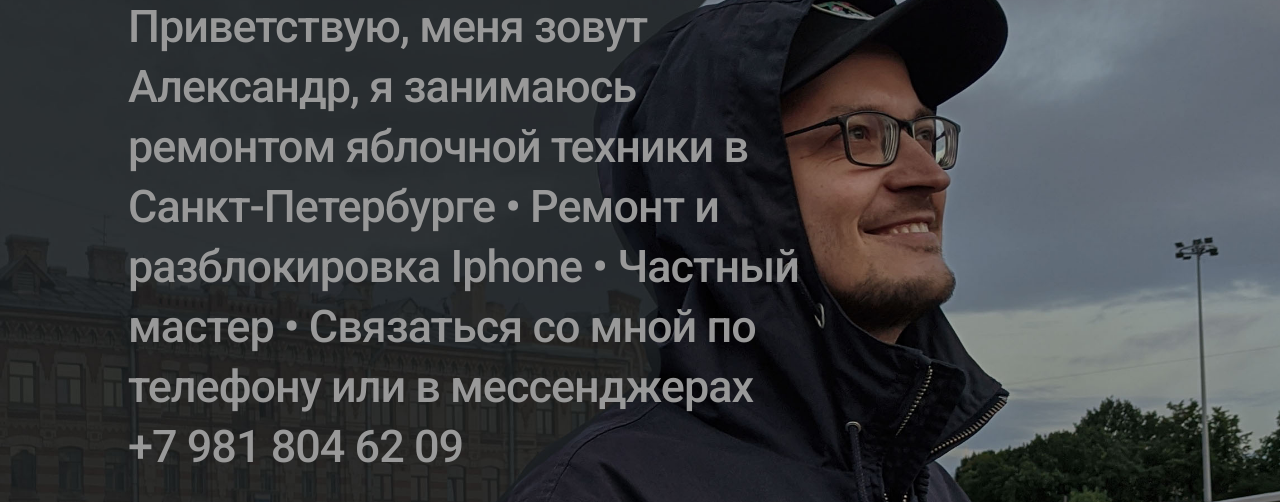
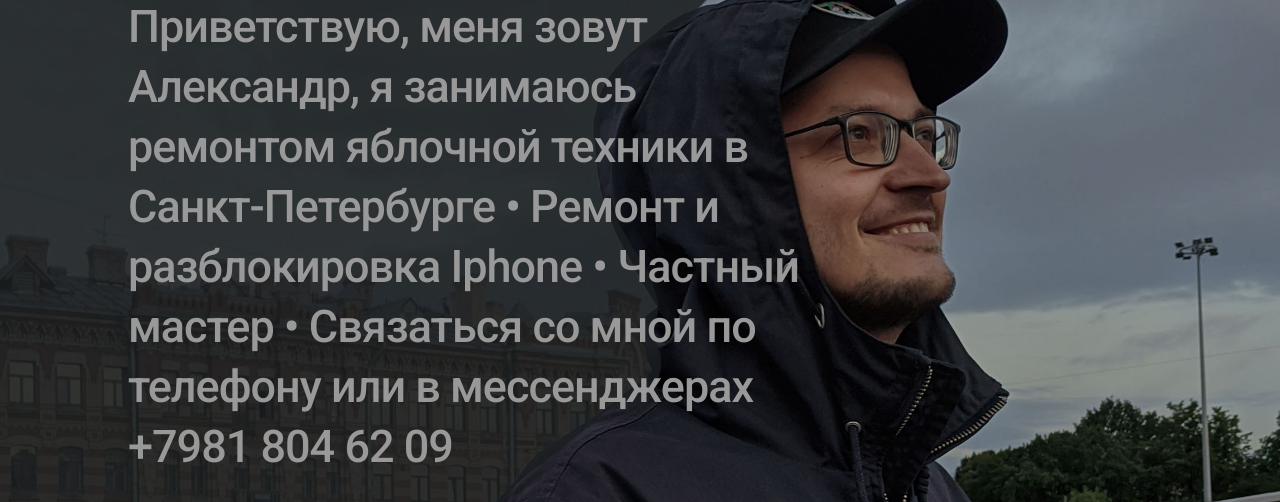
Before and after one commit to alexdelnik/alexdelnik.io, a plain HTML site: page index.html in a window 1280 px wide. Shown: the part 178-680 px from the top of the page. Drawn offline with Linux system fonts and the light colour scheme.

Commit message:
Update index.html

```diff
--- a/index.html
+++ b/index.html
@@ -48,7 +48,7 @@
 			<p> Приветствую, меня зовут Александр, я занимаюсь ремонтом яблочной техники в  Санкт-Петербурге •
 			    Ремонт и разблокировка Iphone •
 				Частный мастер •
-				Связаться со мной по телефону или в мессенджерах +7 981 804 62 09</p>
+				Связаться со мной по телефону или в мессенджерах +7981 804 62 09</p>
 
 		</div>
 
```
